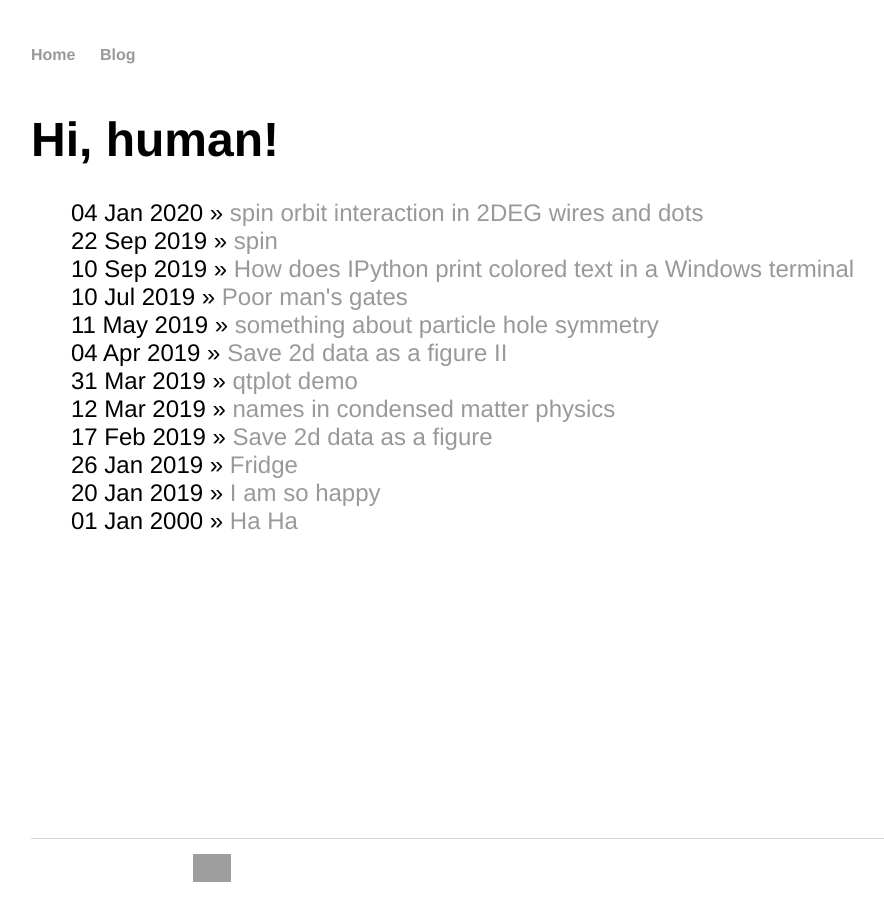
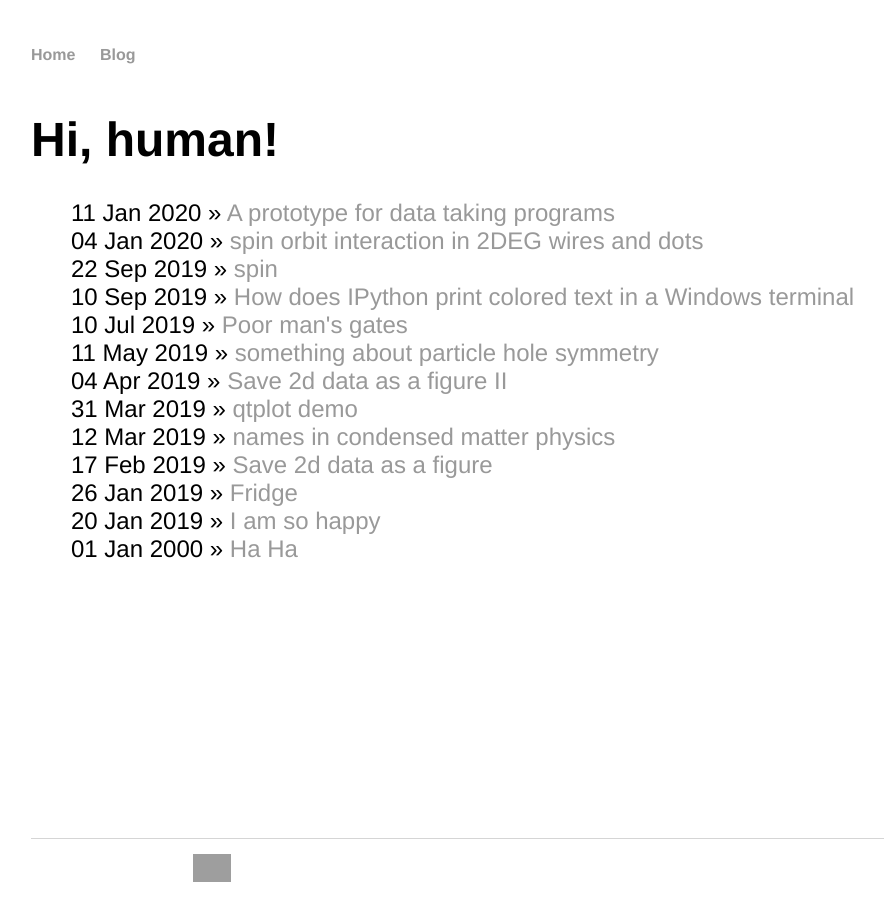
Before and after one commit to cover-me/cover-me.github.io, a Jekyll site: the page built from blog.html, in a window 1280 px wide. Shown: the whole page, without its empty margins (161-1045 px from the left). Built offline with Jekyll 4.4.1, drawn with Linux system fonts in a browser that asks for light colours; grey boxes are pictures that could not be loaded.

Commit message:
Update and rename 2020-01-11 A prototype for data taking programs.md to 2020-01-11-A-prototype-for-data-taking-programs.md

```diff
--- a/_posts/2020-01-11 A prototype for data taking programs.md
+++ b/_posts/2020-01-11-A-prototype-for-data-taking-programs.md
@@ -1,5 +1,6 @@
 ---
 layout: post
+title: A prototype for data taking programs
 ---
 As you can infer from the name, Condensed matter physicists study matters that condensed. The name doesn't really matter. Is there anything that never condenses? Even Helium condenses into the liquid at 4.2 K and solid at lower temperatures + higher pressures. Not all condensed matters are studied by condensed matter physicists. For example, the sun and stars are studied by astronomer physicists. Condensed matter physicists usually focus on matters that can be obtained on Earth and are small enough to put into a scientific machine for experiments.
 
```
